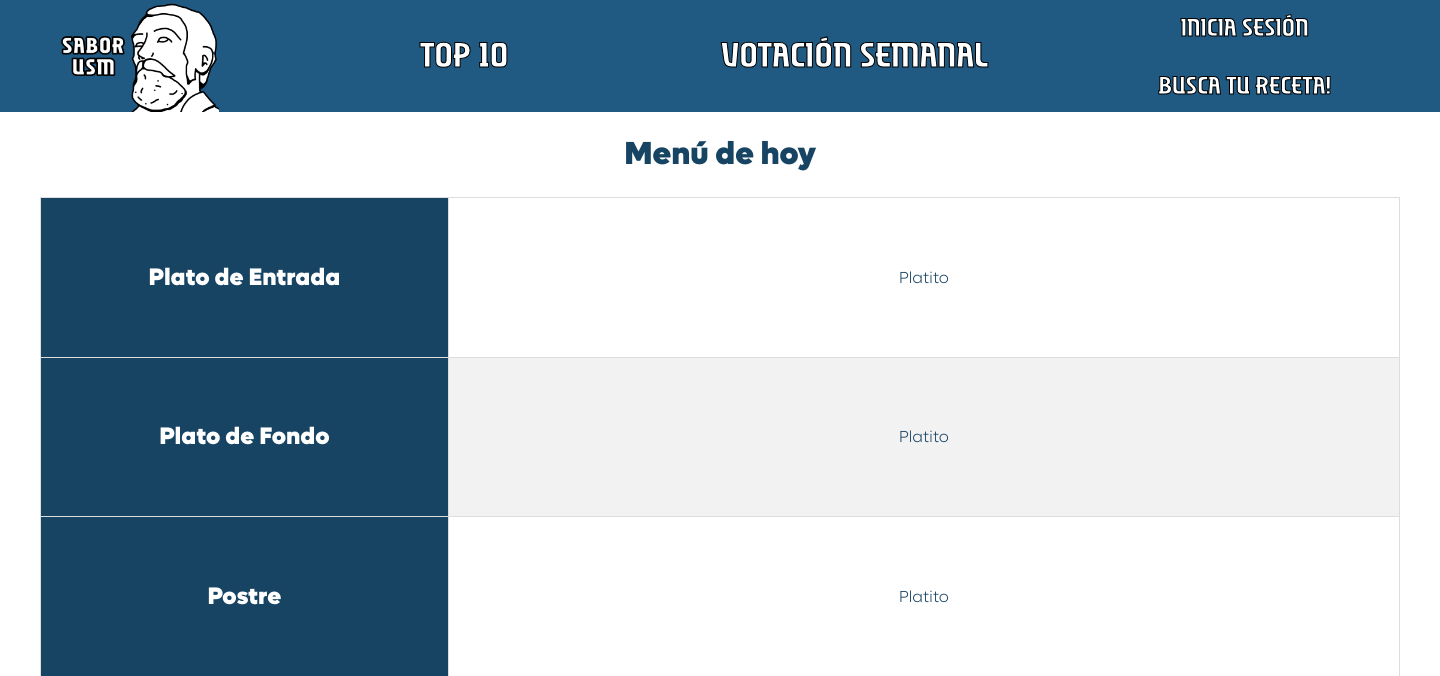
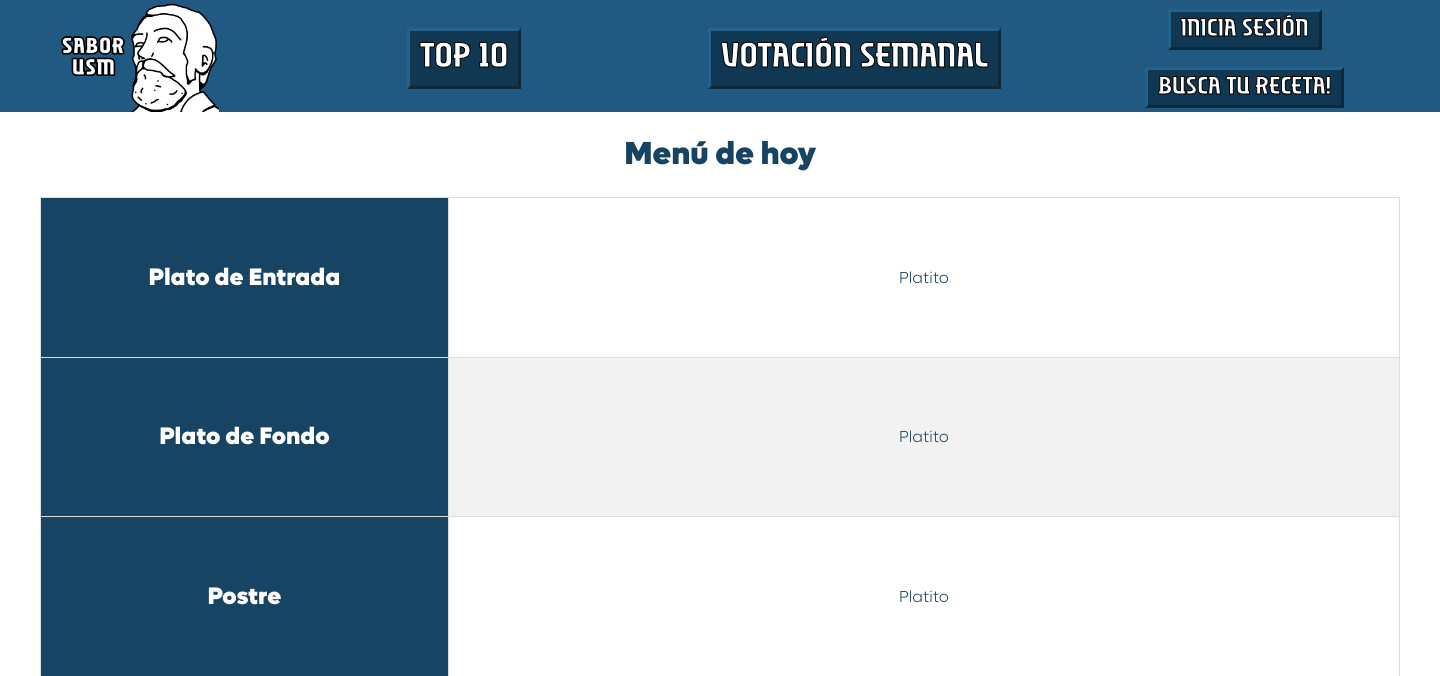
Before and after one commit to RazorLazor27/BD_2, a PHP site: page /php/index.php in a window 1440 px wide. Shown: the top 676 px of the page. Run offline with PHP 8.4, Linux system fonts and the light colour scheme.

Commit message:
FlanCambios 11-11-2023 21:07

```diff
--- a/css/estilo.css
+++ b/css/estilo.css
@@ -85,6 +85,33 @@ h1
     align-items: center;
 }
 
+.FullBoton{
+    font-size: 35px;
+    padding: 10px;
+    background-color: #113853;
+    border-color: #24628e;
+    border-style: outset;
+}
+
+.FullBoton:hover{
+    background-color: #144263;
+}
+
+.MedioBoton{
+    font-size: 25px;
+    padding-left:  10px;
+    padding-right: 10px;
+    padding-top:   5px;
+    padding-bottom:5px;
+    background-color: #113853;
+    border-color: #24628e;
+    border-style: outset;
+}
+
+.MedioBoton:hover{
+    background-color: #144263;
+}
+
 .Logo
 {
     align-items: center;
--- a/php/base_top.php
+++ b/php/base_top.php
@@ -28,25 +28,25 @@ require_once("../includes/login_view.inc.php");
         </a>
         </div>
         <div class = "Boton Top_10">
-        <a title="Listados de top 10 de mejores y peores recetas según calificación." href="top.php" style="font-size: 35px">TOP 10</a>
+        <a class="FullBoton" title="Listados de top 10 de mejores y peores recetas según calificación." href="top.php">TOP 10</a>
         </div>
         <div class = "Boton Votacion">
-        <a title="Votación Semanal para elegir el plato de fondo de los días Viernes." href="votacion.php" style="font-size: 35px">Votación semanal</a>
+        <a class="FullBoton" title="Votación Semanal para elegir el plato de fondo de los días Viernes." href="votacion.php">Votación semanal</a>
         </div>
         <div class = "Boton Usuario">
             <?php
             //Esto significa que estamos logeados
             if (isset($_SESSION["user_id"])) { ?>
-                <a title="Perfil de Usuario" href="perfil.php" style="font-size: 25px">Perfil</a>
+                <a class="MedioBoton" title="Perfil de Usuario" href="perfil.php">Perfil</a>
                 <?php
             } else { ?>
-                <a title="Inicio de Sesión" href="login.php" style="font-size: 25px">Inicia Sesión</a>
+                <a class="MedioBoton" title="Inicio de Sesión" href="login.php">Inicia Sesión</a>
                 <?php
             } ?>
 
         </div>
         <div class = "Boton Recetas">
-        <a title="Búsqueda de recetas históricas del casino USM" href="recetas.php" style="font-size: 25px">Busca tu receta!</a>
+        <a class="MedioBoton" title="Búsqueda de recetas históricas del casino USM" href="recetas.php">Busca tu receta!</a>
         </div>
     </div>
     <!-- Contenido de la página, cuerpo completo de la página -->
--- a/sql_scripts/All.sql
+++ b/sql_scripts/All.sql
@@ -38,7 +38,7 @@ CREATE TABLE lista_ingredientes (
 
 create table recetas (
 	receta_id INT NOT NULL PRIMARY KEY AUTO_INCREMENT,
-    receta_foto BLOB,
+    receta_foto LONGBLOB,
     receta_nombre VARCHAR(100) NOT NULL,
     receta_instrucciones VARCHAR(1000),
     receta_tiempo float,
```
Also changed, not shown: other parts of css/estilo.css (+73 -2 lines).
